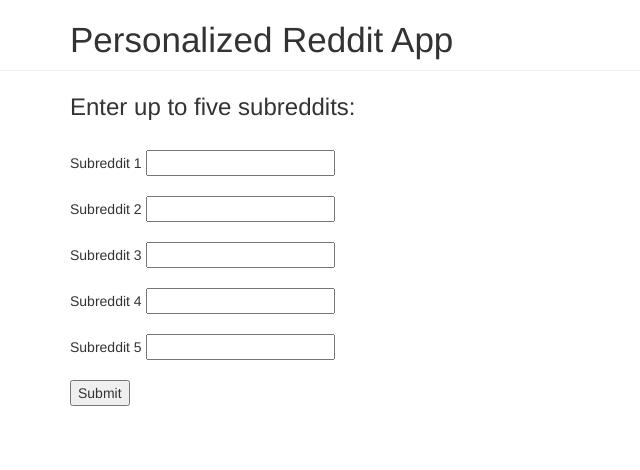
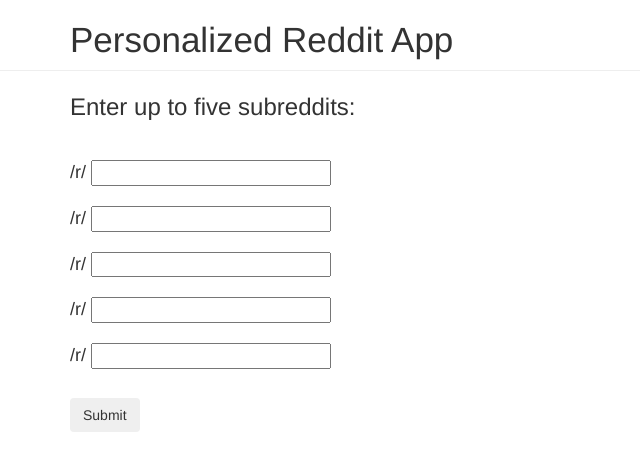
Before and after one commit to kimarre/Reddit-App, a plain HTML site: page index.html in a window 1280 px wide. Shown: the whole page, without its empty margins (0-640 px from the left). Drawn offline with nearby package versions, Linux system fonts and the light colour scheme.

Commit message:
Made some cosmetic changes.

```diff
--- a/index.html
+++ b/index.html
@@ -11,17 +11,15 @@
 	<header class="container">Personalized Reddit App</header>
 	<hr>
 
-	<!-- <form id="inputForm" class="container"> -->
 	<div class="container" id="inputForm">
 		<h3>Enter up to five subreddits:</h3><br>
-		Subreddit 1 <input type="text" name="reddit1"><br><br>
-		Subreddit 2 <input type="text" name="reddit2"><br><br>
-		Subreddit 3 <input type="text" name="reddit3"><br><br>
-		Subreddit 4 <input type="text" name="reddit4"><br><br>
-		Subreddit 5 <input type="text" name="reddit5"><br><br>
-		<button id="submitButton" value="Submit">Submit</button>
+		<h4>/r/ <input type="text" name="reddit1"><br><br>
+		/r/ <input type="text" name="reddit2"><br><br>
+		/r/ <input type="text" name="reddit3"><br><br>
+		/r/ <input type="text" name="reddit4"><br><br>
+		/r/ <input type="text" name="reddit5"><br><br></h4>
+		<button class="btn" id="submitButton" value="Submit">Submit</button>
 	</div>
-	<!-- </form> -->
 
 	<div class = "container" id="postList" class="container"></div>
 
```
